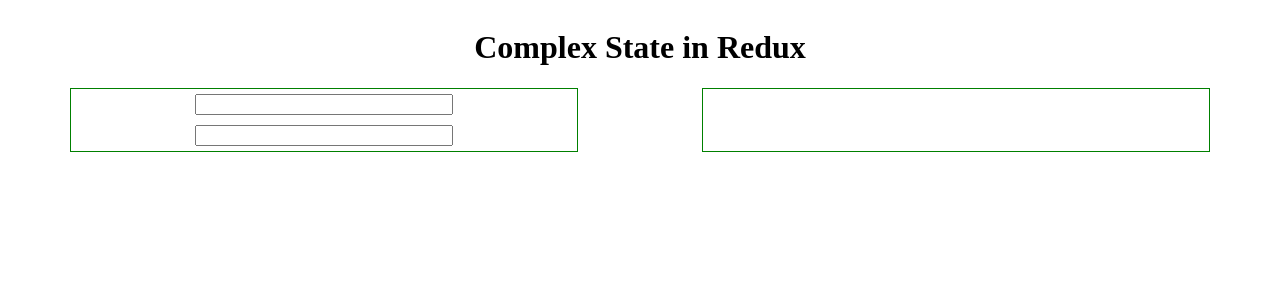
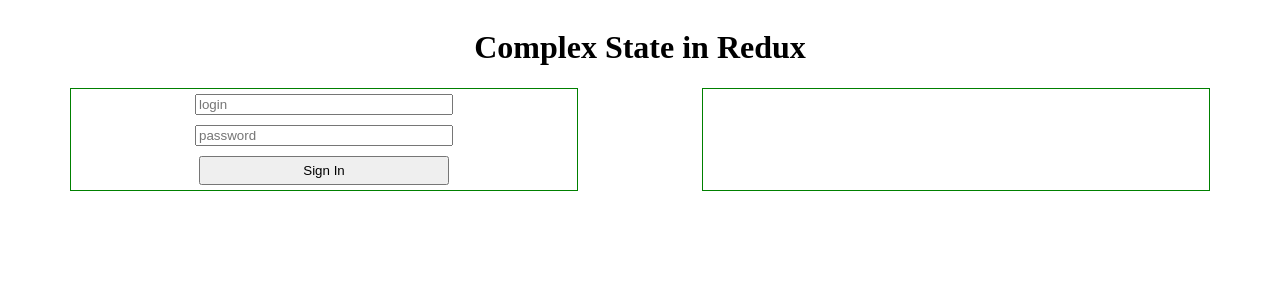
Before and after one commit to AlexDyksa/Complex-State-In-Redux, a React (Create React App) app: page / in a window 1280 px wide. Shown: the top 300 px of the page. Built offline with nearby package versions, Linux system fonts and the light colour scheme.

Commit message:
modified and styled component SignIn

```diff
--- a/src/components/signIn/index.js
+++ b/src/components/signIn/index.js
@@ -2,11 +2,31 @@
 import './styles.css'
 
 class SignIn extends Component {
+    handleSubmit = e => e.preventDefault();
+
     render() {
         return (
-            <form className="sign-in">
-                <input type="text" className="sign-in__login" />
-                <input type="password" className="sign-in__password" />
+            <form
+                className="sign-in"
+                onSubmit={this.handleSubmit}
+            >
+                <input
+                    type="text"
+                    className="sign-in__login"
+                    placeholder="login"
+                    value=''
+                />
+                <input
+                    type="password"
+                    className="sign-in__password"
+                    placeholder="password"
+                    value=''
+                />
+                <input
+                    type="submit"
+                    className="sing-in__submit"
+                    value="Sign In"
+                />
             </form>
         );
     }
--- a/src/components/signIn/styles.css
+++ b/src/components/signIn/styles.css
@@ -8,3 +8,7 @@
     width: 250px;
     margin: 5px 0;
 }
+
+.sing-in__submit {
+    padding: 5px;
+}
```
